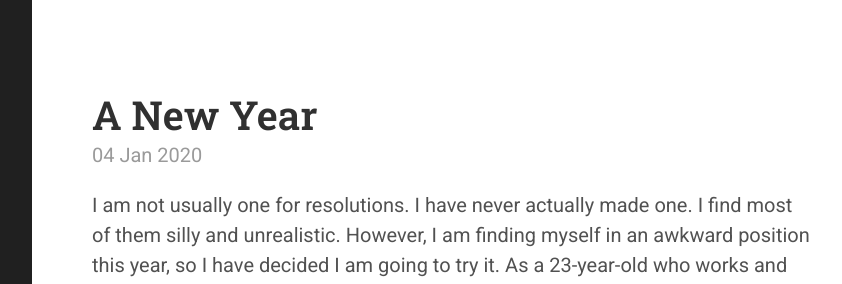
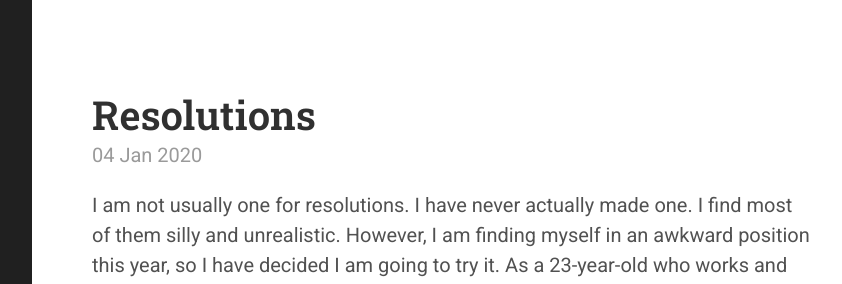
Before and after one commit to ghgoodreau/ghgoodreau.github.io, a Jekyll site: the page built from _posts/2020-01-04-resolution.md, in a window 1280 px wide. Shown: the top 284 px of the page, without its empty margins (368-1210 px from the left). Built offline with Jekyll 4.4.1, drawn with Linux system fonts in a browser that asks for light colours.

Commit message:
Update 2020-01-04-resolution.md

```diff
--- a/_posts/2020-01-04-resolution.md
+++ b/_posts/2020-01-04-resolution.md
@@ -1,6 +1,6 @@
 ---
 layout: post
-title: A New Year
+title: Resolutions
 excerpt_separator: <!--end-excerpt-->
 ---
 I am not usually one for resolutions. I have never actually made one. I find most of them silly and unrealistic. However, I am finding myself in an awkward position this year, so I have decided I am going to try it. As a 23-year-old who works and studies full time, I have found it very easy to fall into a rut and let the days slip by. I have not been enjoying them like I should, and at the same time, I have not been as productive as I should. This list of micro-resolutions should do the trick.
```
